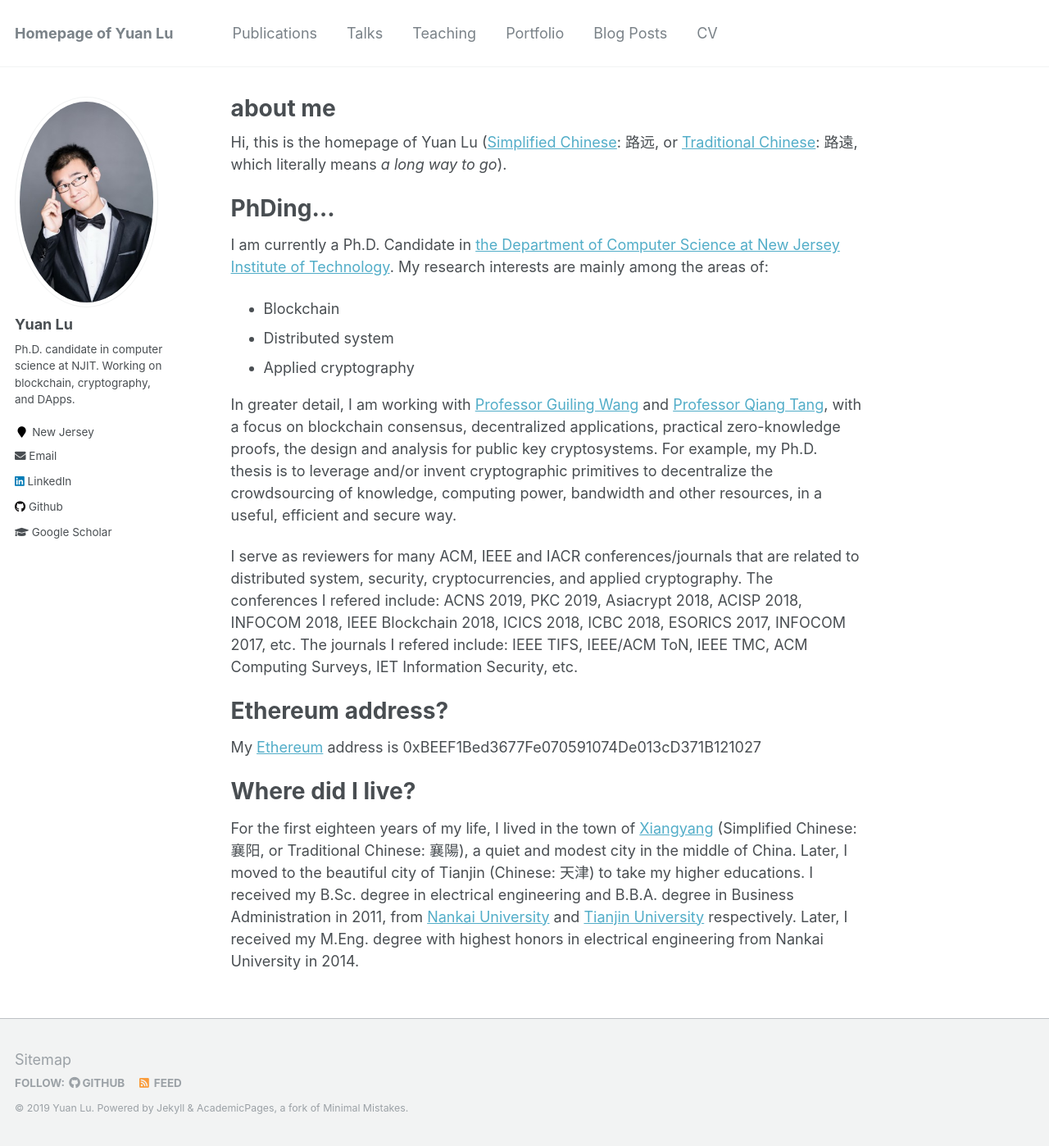
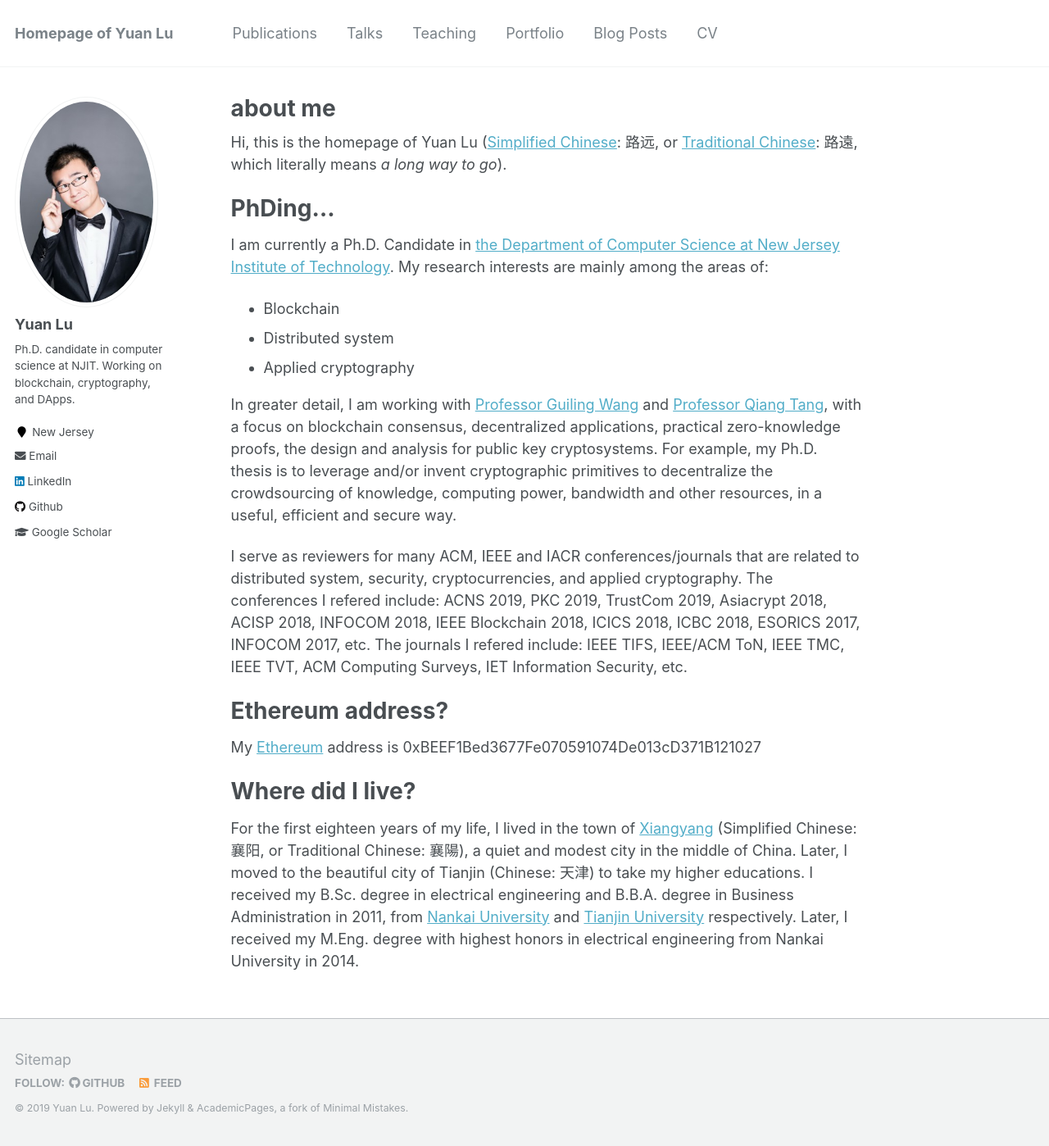
Before and after one commit to yylluu/yylluu.github.io, a Jekyll site: the page built from _pages/about.md, in a window 1280 px wide and 1398 px high. Shown: the whole window at 82% size. Built offline with Jekyll 4.4.1, drawn with Linux system fonts in a browser that asks for light colours.

Commit message:
Update about.md

```diff
--- a/_pages/about.md
+++ b/_pages/about.md
@@ -20,7 +20,7 @@ I am currently a Ph.D. Candidate in [the Department of Computer Science at New J
 
 In greater detail, I am working with [Professor Guiling Wang](https://web.njit.edu/~gwang/) and [Professor Qiang Tang](https://web.njit.edu/~qiang/), with a focus on blockchain consensus, decentralized applications, practical zero-knowledge proofs, the design and analysis for public key cryptosystems. For example, my Ph.D. thesis is to leverage and/or invent cryptographic primitives to decentralize the crowdsourcing of knowledge, computing power, bandwidth and other resources, in a useful, efficient and secure way.
 
-I serve as reviewers for many ACM, IEEE and IACR conferences/journals that are related to distributed system, security, cryptocurrencies, and applied cryptography. The conferences I refered include: ACNS 2019, PKC 2019, Asiacrypt 2018, ACISP 2018, INFOCOM 2018, IEEE Blockchain 2018, ICICS 2018, ICBC 2018, ESORICS 2017, INFOCOM 2017, etc. The journals I refered include: IEEE TIFS, IEEE/ACM ToN, IEEE TMC, ACM Computing Surveys, IET Information Security, etc.
+I serve as reviewers for many ACM, IEEE and IACR conferences/journals that are related to distributed system, security, cryptocurrencies, and applied cryptography. The conferences I refered include: ACNS 2019, PKC 2019, TrustCom 2019, Asiacrypt 2018, ACISP 2018, INFOCOM 2018, IEEE Blockchain 2018, ICICS 2018, ICBC 2018, ESORICS 2017, INFOCOM 2017, etc. The journals I refered include: IEEE TIFS, IEEE/ACM ToN, IEEE TMC, IEEE TVT, ACM Computing Surveys, IET Information Security, etc.
 
 
 Ethereum address?
```
